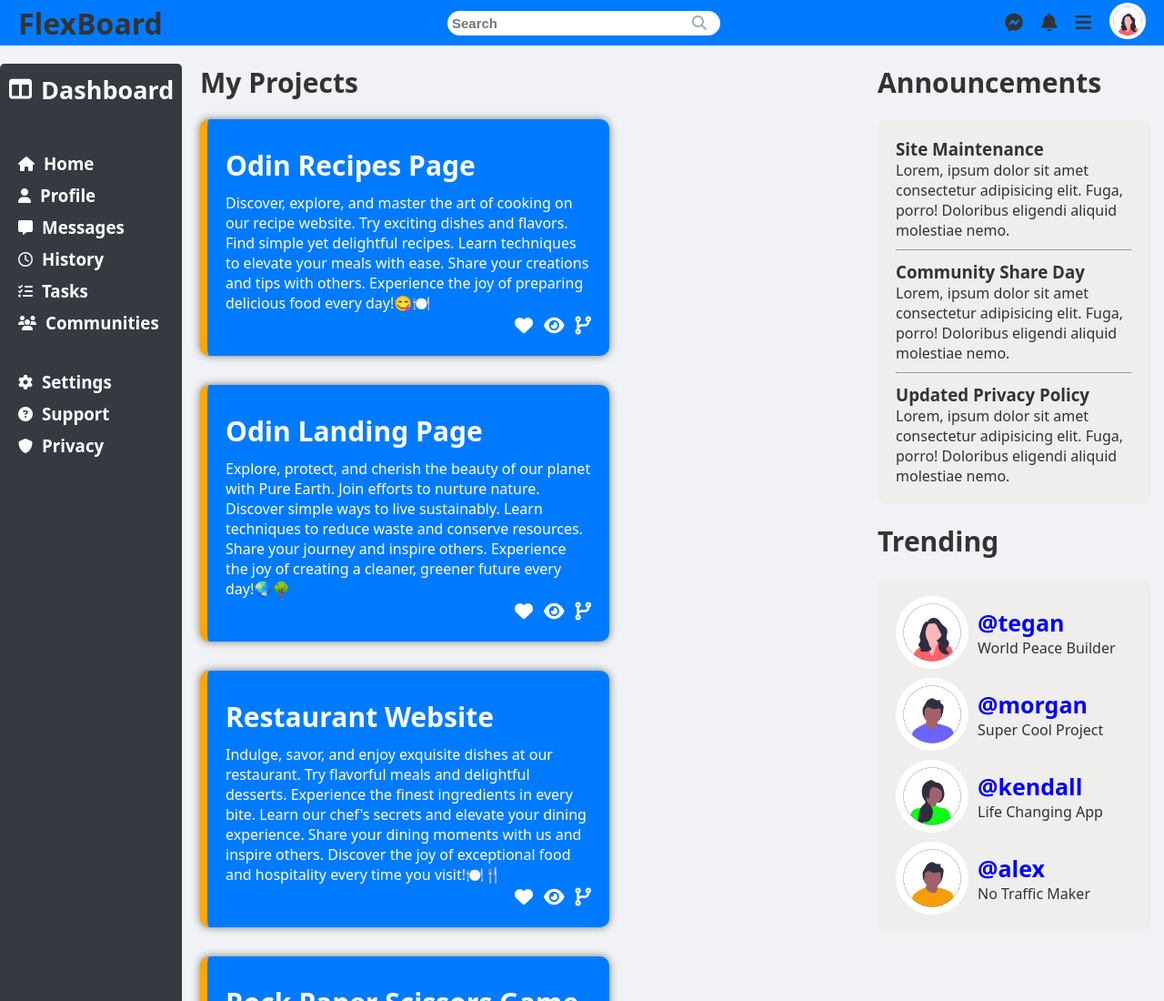
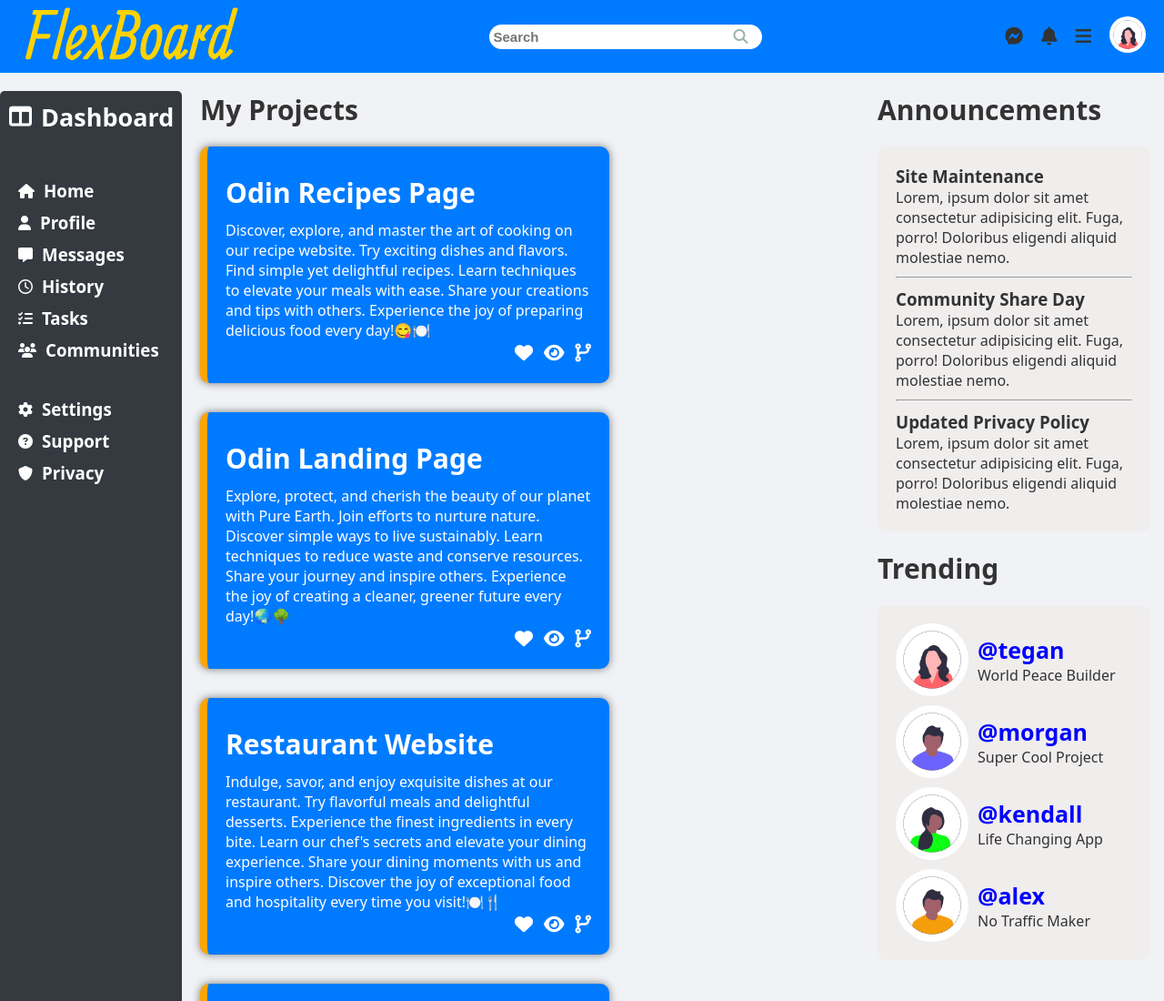
Before and after one commit to AtkTheDeveloper/flexbox-dashboard, a plain HTML site: page index.html in a window 1280 px wide. Shown: the top 1100 px of the page at 91% size. Drawn offline with Linux system fonts and the light colour scheme.

Commit message:
Added my newly made logo for the site

```diff
--- a/index.html
+++ b/index.html
@@ -10,7 +10,7 @@
 <body>
     <div class="header">
         <div class="logo">
-            <h1>FlexBoard</h1>
+            <img src="./images/logo.png" alt="Site Logo">
         </div>
         <div class="search">
             <input type="search" placeholder="Search">
--- a/style.css
+++ b/style.css
@@ -18,7 +18,7 @@ body{
     display: flex;
     align-items: center;
     justify-content: space-between;
-    padding: 10px 20px;
+    padding: 40px 20px;
     width: 100%;
 }
 .search{
```
Also changed, not shown: images/logo.png (added).
